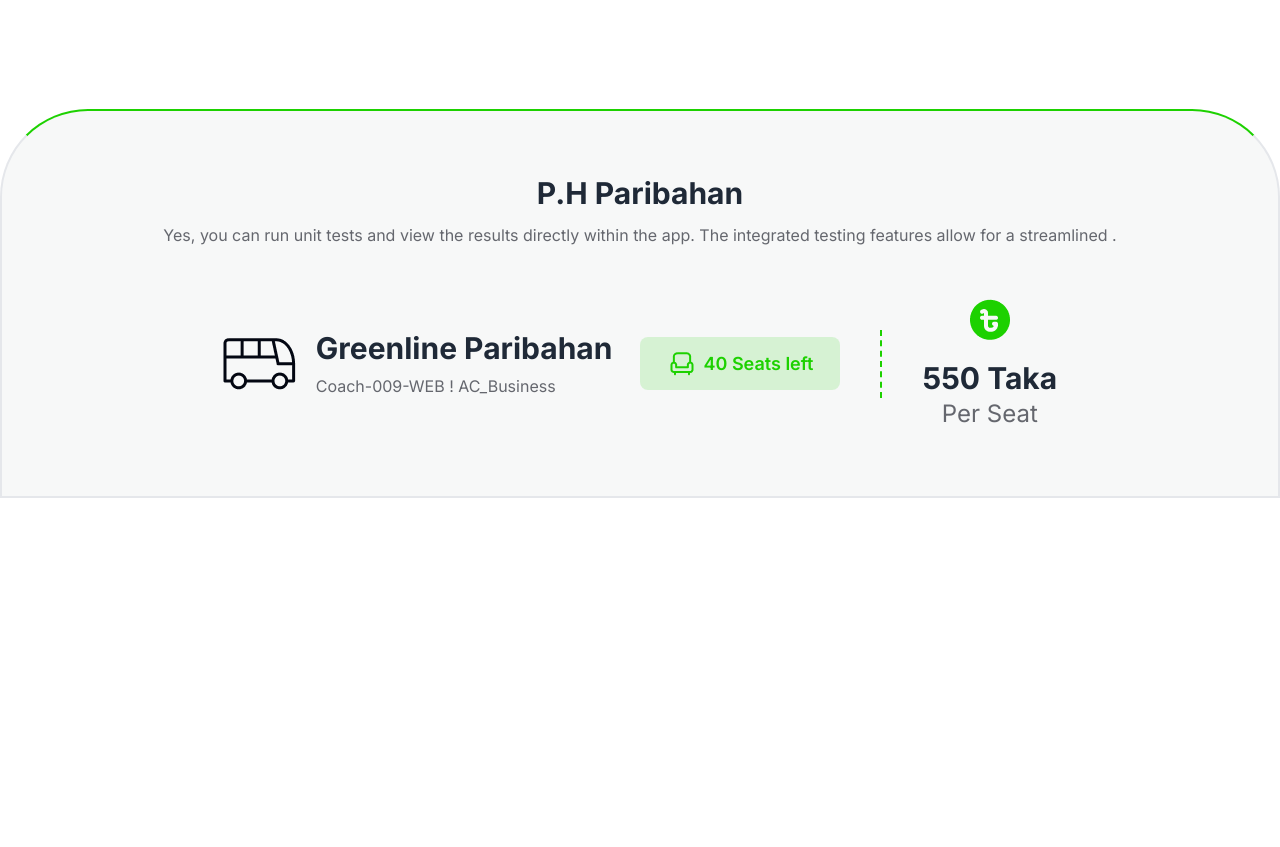
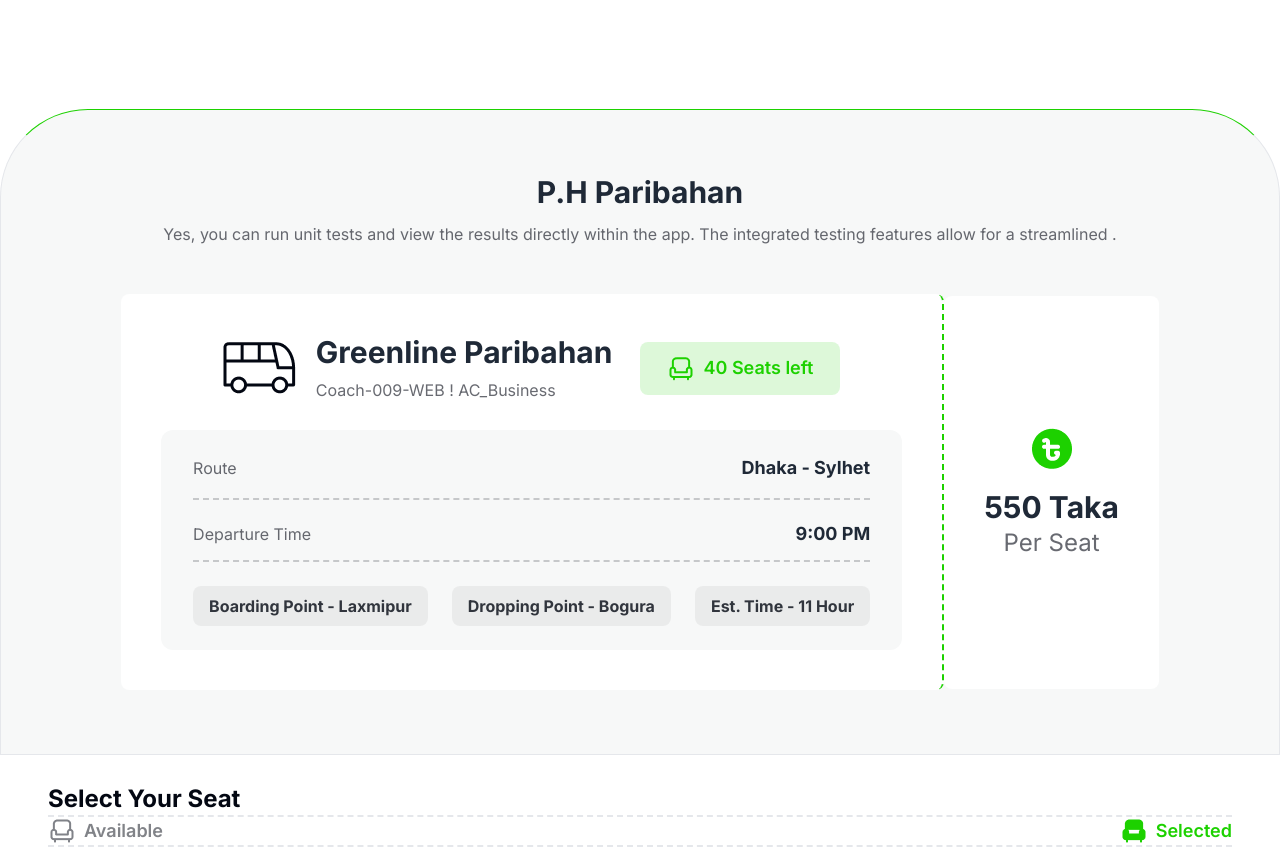
Before and after one commit to lilycm/dom-second-assignment, a plain HTML site: page index.html in a window 1280 px wide. Shown: the part 1281-2128 px from the top of the page. Before the commit the page ends 1779 px from the top, so only its background shows below. Drawn offline with nearby package versions, Linux system fonts and the light colour scheme.

Commit message:
start seat plan section

```diff
--- a/index.html
+++ b/index.html
@@ -137,7 +137,7 @@
                     All Offers</button>
             </div>
         </section>
-        <section class=" mt-10 bg-[#F7F8F8] lg:mt-28 py-8 lg:py-16 rounded-t-[88px] border-2 border-t-[#1DD100]">
+        <section class=" mt-10 bg-[#F7F8F8] lg:mt-28 py-8 lg:py-16 rounded-t-[88px] border border-t-[#1DD100]">
             <div class="text-center space-y-3">
                 <h1 class="text-3xl font-inter font-bold ">P.H Paribahan</h1>
                 <p class="text-[#03071299] text-base font-normal font-inter w-9/12 mx-auto">Yes, you can run unit tests
@@ -146,8 +146,8 @@
             </div>
             <div class="lg:px-12 mt-12">
                 <div class="flex lg:flex-row flex-col items-center justify-center">
-                    <div>
-                        <div class="flex flex-col lg:flex-row gap-7 justify-center items-center border-r-2 border-[#1DD100] border-dashed px-10">
+                    <div class="bg-white px-4 py-6 lg:px-10 lg:py-10 rounded-lg border-r-2 border-[#1DD100] border-dashed">
+                        <div class="flex flex-col lg:flex-row gap-7 justify-center items-center">
                             <div class="flex flex-col lg:flex-row items-center gap-5 justify-center">
                                 <div>
                                     <img src="images/bus-logo.png" alt="">
@@ -168,16 +168,51 @@
                             </div>
                         </div>
 
-                        <div class="rounded-xl bg-[#F7F8F8]">
+                        <div class="rounded-xl bg-[#F7F8F8] mt-7 px-8 py-6">
+                            <div class="flex items-center justify-between border-b-2 border-[#03071233] border-dashed">
+                                <p class="text-[#03071299] font-inter text-base font-normal pb-4">Route</p>
+                                <p class="font-inter text-lg font-bold pb-4">Dhaka - Sylhet</p>
+                            </div>
+                            <div class="flex items-center justify-between border-b-2 border-[#03071233] border-dashed">
+                                <p class="text-[#03071299] font-inter text-base font-normal pb-3 pt-5">Departure Time</p>
+                                <p class="font-inter text-lg font-bold pb-3 pt-5">9:00 PM</p>
+                            </div>
 
+                            <div class="mt-6 flex flex-col lg:flex-row gap-6">
+                                <div class="bg-[#0307120D] px-4 py-2 rounded-lg text-center">
+                                    <p class="font-bold font-inter text-base text-[#030712CC]">Boarding Point - Laxmipur</p>
+                                </div>
+                                <div class="bg-[#0307120D] px-4 py-2 rounded-lg text-center">
+                                    <p class="font-bold font-inter text-base text-[#030712CC]">Dropping Point - Bogura</p>
+                                </div>
+                                <div class="bg-[#0307120D] px-4 py-2 rounded-lg text-center">
+                                    <p class="font-bold font-inter text-base text-[#030712CC]">Est. Time - 11 Hour</p>
+                                </div>
+                            </div>
                         </div>
                     </div>
-                    <div class="flex flex-col items-center space-y-4 px-10">
+                    <div class="flex flex-col items-center space-y-4 bg-white px-4 py-6 lg:px-10 lg:py-32 rounded-lg">
                         <img src="images/fare.png" alt="">
                         <div class="text-center">
                             <h1 class="text-3xl font-bold font-inter">550 Taka</h1>
                             <p class="text-[24px] font-inter text-[#03071299]">Per Seat</p>
                         </div>
+                    </div>
+                </div>
+            </div>
+        </section>
+
+        <section class="mt-7 bg-[#F7F8F8]">
+            <div class="bg-white lg:px-12">
+                <h3 class="text-2xl font-inter font-bold text-[#030712]">Select Your Seat</h3>
+                <div class="border-y-2 border-dashed flex flex-col lg:flex-row justify-between">
+                    <div class="flex gap-2">
+                        <img src="images/seat-gray.png" alt="">
+                        <p class="text-[#03071280] font-inter text-lg font-semibold">Available</p>
+                    </div>
+                    <div class="flex gap-2">
+                        <img src="images/seat-green-filled.png" alt="">
+                        <p class="text-[#1DD100] font-inter text-lg font-semibold">Selected</p>
                     </div>
                 </div>
             </div>
```
